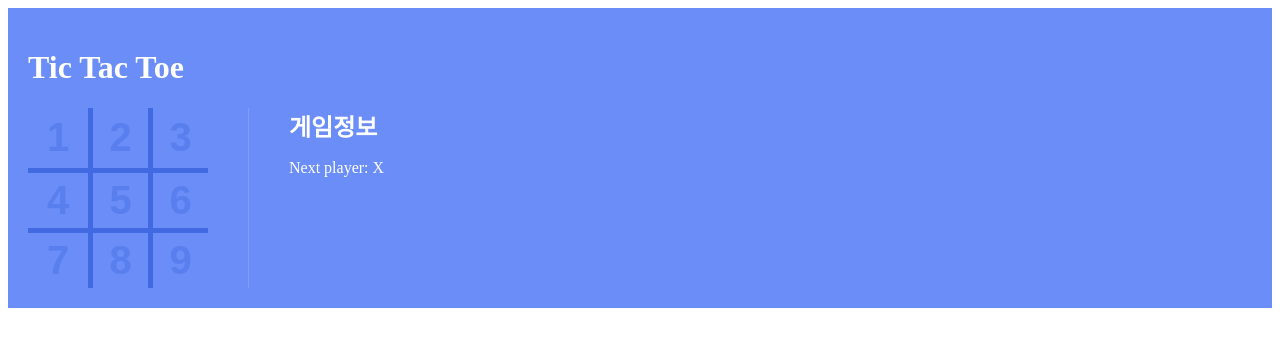
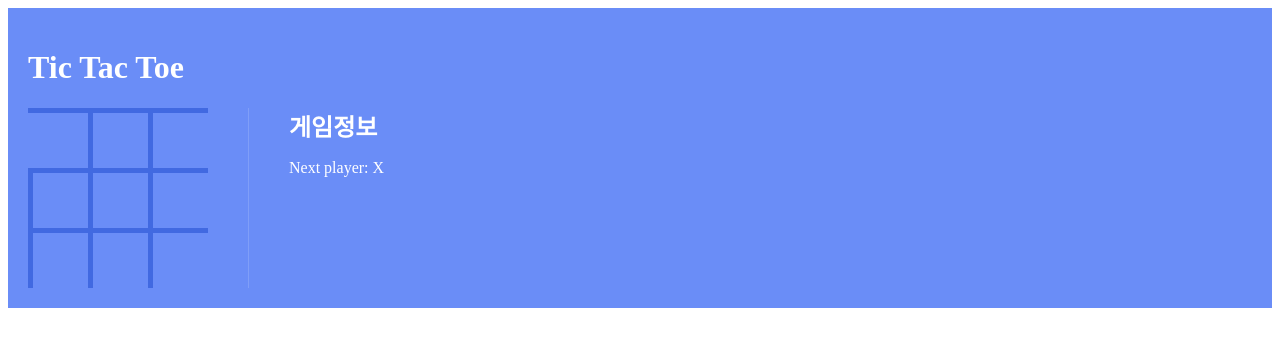
Before and after one commit to dreamfulbud/TIL-React, a React (Create React App) app in the folder ttt/: page / in a window 1280 px wide. Shown: the top 346 px of the page. Built offline with nearby package versions, Linux system fonts and the light colour scheme.

Commit message:
♻️ 구조 및 스타일 변경

```diff
--- a/ttt/src/components/Board.jsx
+++ b/ttt/src/components/Board.jsx
@@ -1,25 +1,27 @@
+import styled from "styled-components";
 import Square from "./Square";
 
 function Board(props) {
   return (
-    <div>
-      <div className="first">
-        <Square value={1} {...props} />
-        <Square value={2} {...props} />
-        <Square value={3} {...props} />
-      </div>
-      <div>
-        <Square value={4} {...props} />
-        <Square value={5} {...props} />
-        <Square value={6} {...props} />
-      </div>
-      <div>
-        <Square value={7} {...props} />
-        <Square value={8} {...props} />
-        <Square value={9} {...props} />
-      </div>
-    </div>
+    <StyledDiv>
+      <Square {...props} />
+      <Square {...props} />
+      <Square {...props} />
+      <Square {...props} />
+      <Square {...props} />
+      <Square {...props} />
+      <Square {...props} />
+      <Square {...props} />
+      <Square {...props} />
+    </StyledDiv>
   );
 }
 
+const StyledDiv = styled.div`
+  display: grid;
+  grid-template-columns: repeat(3, 1fr);
+  grid-template-rows: repeat(3, 1fr);
+  overflow: hidden;
+`;
+
 export default Board;
```
